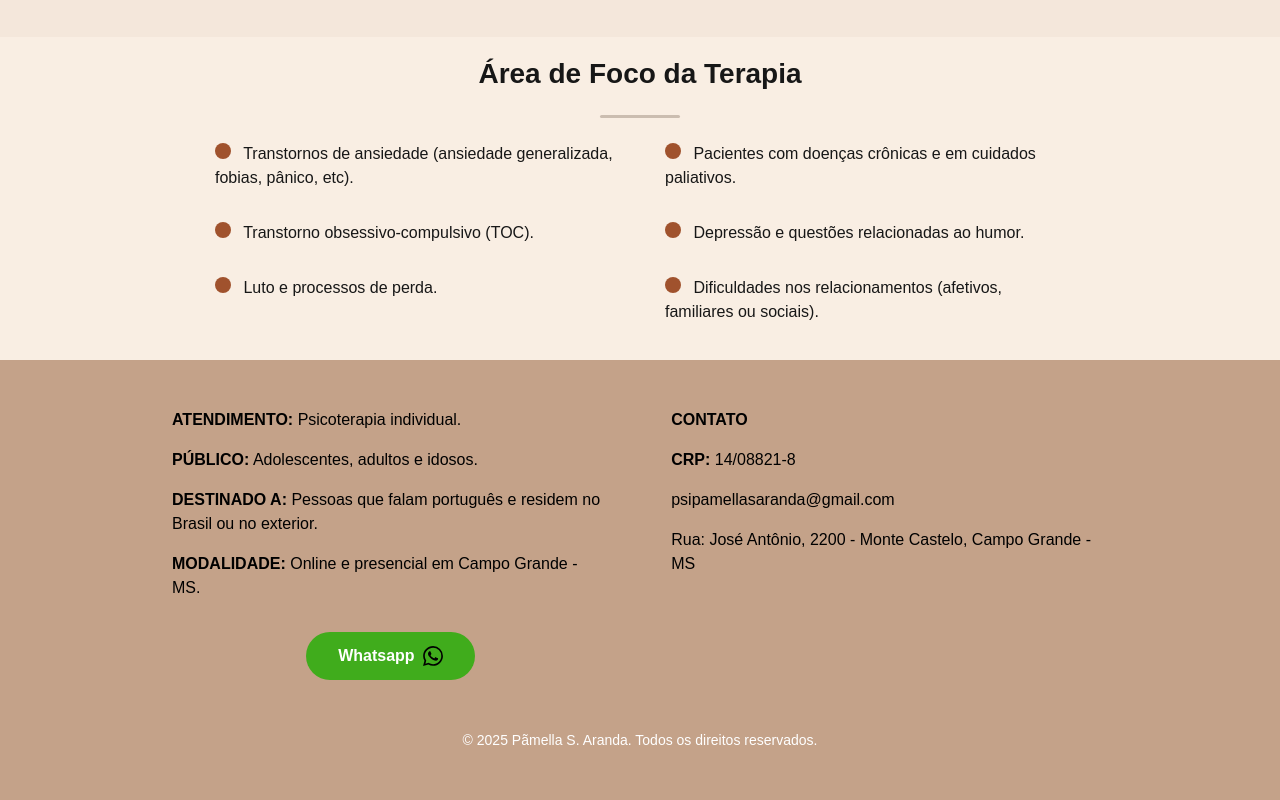
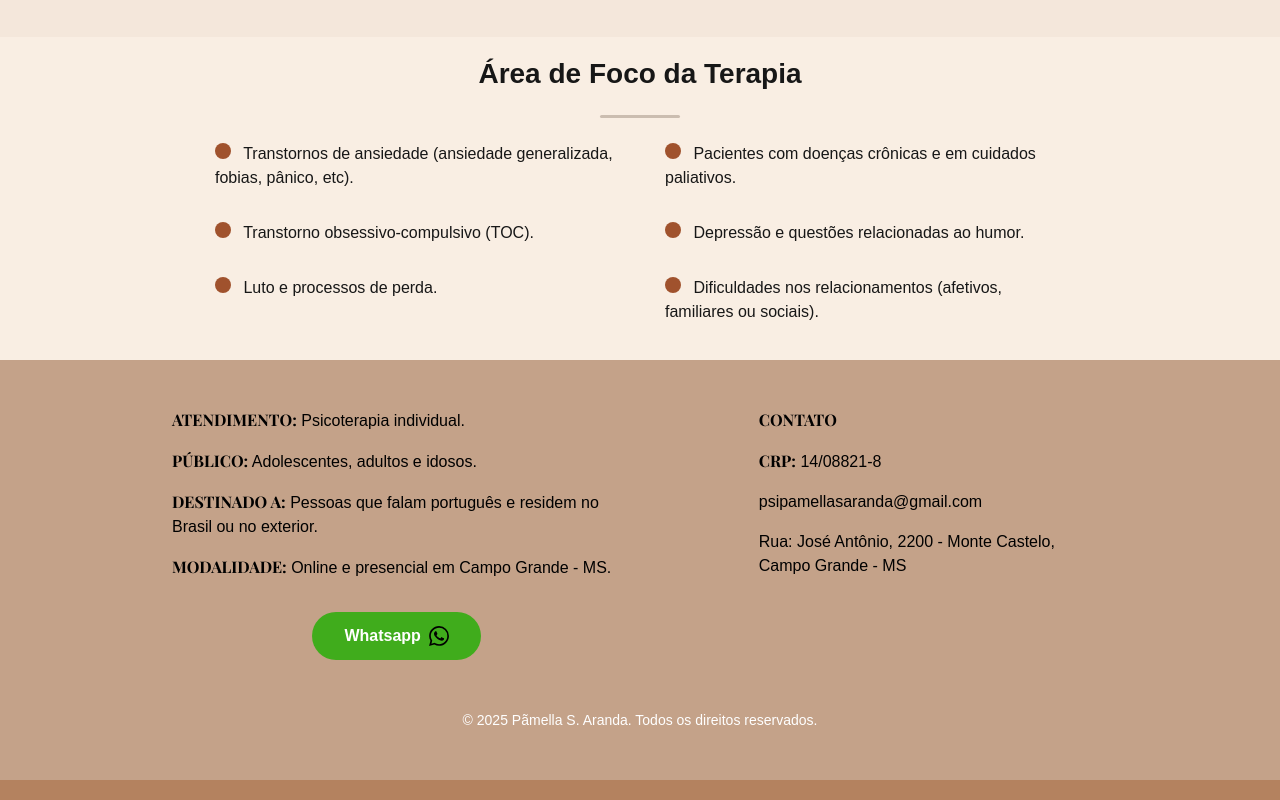
Before and after one commit to ABabayaga/Portfolio-PSI-PSA, a Next.js app: page / in a window 1280 px wide. Shown: the part 1571-2371 px from the top of the page. Built offline with nearby package versions, Linux system fonts and the light colour scheme.

Commit message:
Ajuste footer

```diff
--- a/src/components/Footer.js
+++ b/src/components/Footer.js
@@ -4,32 +4,32 @@ export default function Footer() {
   return (
     <footer id='contato' className={`${styles.footer} py-5 text-white`}>
       <div className="container" style={{ maxWidth: '960px' }} >
-        <div className={`row ${styles.row}`}>
+        <div className={`${styles.row}`}>
 
           {/* Coluna esquerda */}
           <div className={styles["custom-colleft"]}>
             {/*<h2 className={styles.title}>Atendimento:</h2><p>Psicoterapia individual</p>*/}
 
             <p>
-              <span style={{ fontWeight: 'bold' }}>ATENDIMENTO:</span> Psicoterapia individual.
+              <span style={{ fontWeight: 'bold', fontFamily: 'Playfair Display, serif' }}>ATENDIMENTO:</span> Psicoterapia individual.
             </p>
             <p>
-              <span style={{ fontWeight: 'bold' }}>PÚBLICO:</span> Adolescentes, adultos e idosos.
+              <span style={{ fontWeight: 'bold', fontFamily: 'Playfair Display, serif' }}>PÚBLICO:</span> Adolescentes, adultos e idosos.
             </p>
             <p>
-              <span style={{ fontWeight: 'bold' }}>DESTINADO A:</span> Pessoas que falam português e residem no Brasil ou no exterior.
+              <span style={{ fontWeight: 'bold', fontFamily: 'Playfair Display, serif' }}>DESTINADO A:</span> Pessoas que falam português e residem no Brasil ou no exterior.
             </p>
             <p>
-              <span style={{ fontWeight: 'bold' }}>MODALIDADE:</span> Online e presencial em Campo Grande - MS.
+              <span style={{ fontWeight: 'bold', fontFamily: 'Playfair Display, serif' }}>MODALIDADE:</span> Online e presencial em Campo Grande - MS.
             </p>
 
             {/*<p className={styles.text} >Psicoterapia voltada ao público adulto</p>*/}
-            <div style={{ textAlign: 'center' }}>
+            {<div style={{ textAlign: 'center' }}>
               <a href='https://wa.me/5567996333839?text=Olá%21%20Gostaria%20de%20mais%20informações%20sobre%20o%20atendimento.' target="_blank"
                 rel="noopener noreferrer">
                 <button re className={styles.contactBtn}>Whatsapp<img src='/whatsapp.svg' style={{ width: '50%', maxWidth: '20px', height: 'auto', marginLeft: '8px' }} /></button>
               </a>
-            </div>
+            </div>}
           </div>
 
           {/* Coluna direita */}
@@ -37,12 +37,12 @@ export default function Footer() {
             {/*<h2 className={styles.title}>Contato</h2>*/}
 
             <p>
-              <span style={{ fontWeight: 'bold' }}>CONTATO</span>
+              <span style={{ fontWeight: 'bold', fontFamily: 'Playfair Display, serif' }}>CONTATO</span>
             </p>
 
             <div className={styles.text} >
               {/*<p> (67) 97541-3669</p>*/}
-              <p><span style={{ fontWeight: 'bold' }}>CRP:</span>  14/08821-8</p>
+              <p><span style={{ fontWeight: 'bold', fontFamily: 'Playfair Display, serif' }}>CRP:</span>  14/08821-8</p>
               <p>psipamellasaranda@gmail.com</p>
               <p>Rua: José Antônio, 2200 - Monte Castelo, Campo Grande - MS</p>
             </div>
--- a/src/styles/Footer.module.css
+++ b/src/styles/Footer.module.css
@@ -34,13 +34,15 @@
   display: flex;
   flex-wrap: wrap;
   justify-content: space-between;
-  gap: 2rem;
+
+
 }
 
 .custom-colleft{
   color: #000000;
   width: 100%;
   margin-bottom: 1.5rem;
+  padding-left: 0px;
 
 }
 
@@ -50,6 +52,7 @@
   width: 100%;
   margin-bottom: 1.5rem;
   text-align: left;
+  padding-left: 100px;
 }
 
 @media (min-width: 768px) {
```
